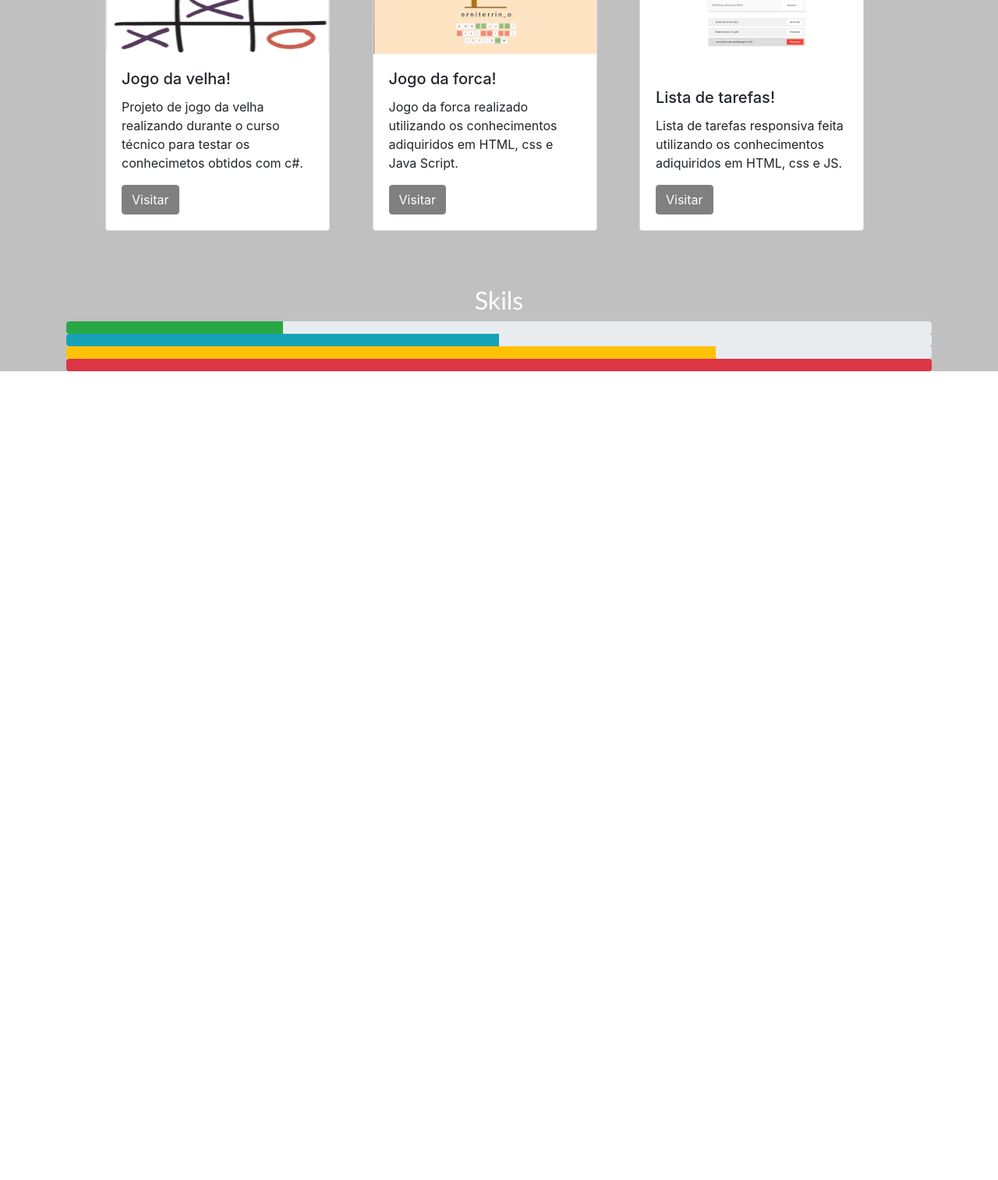
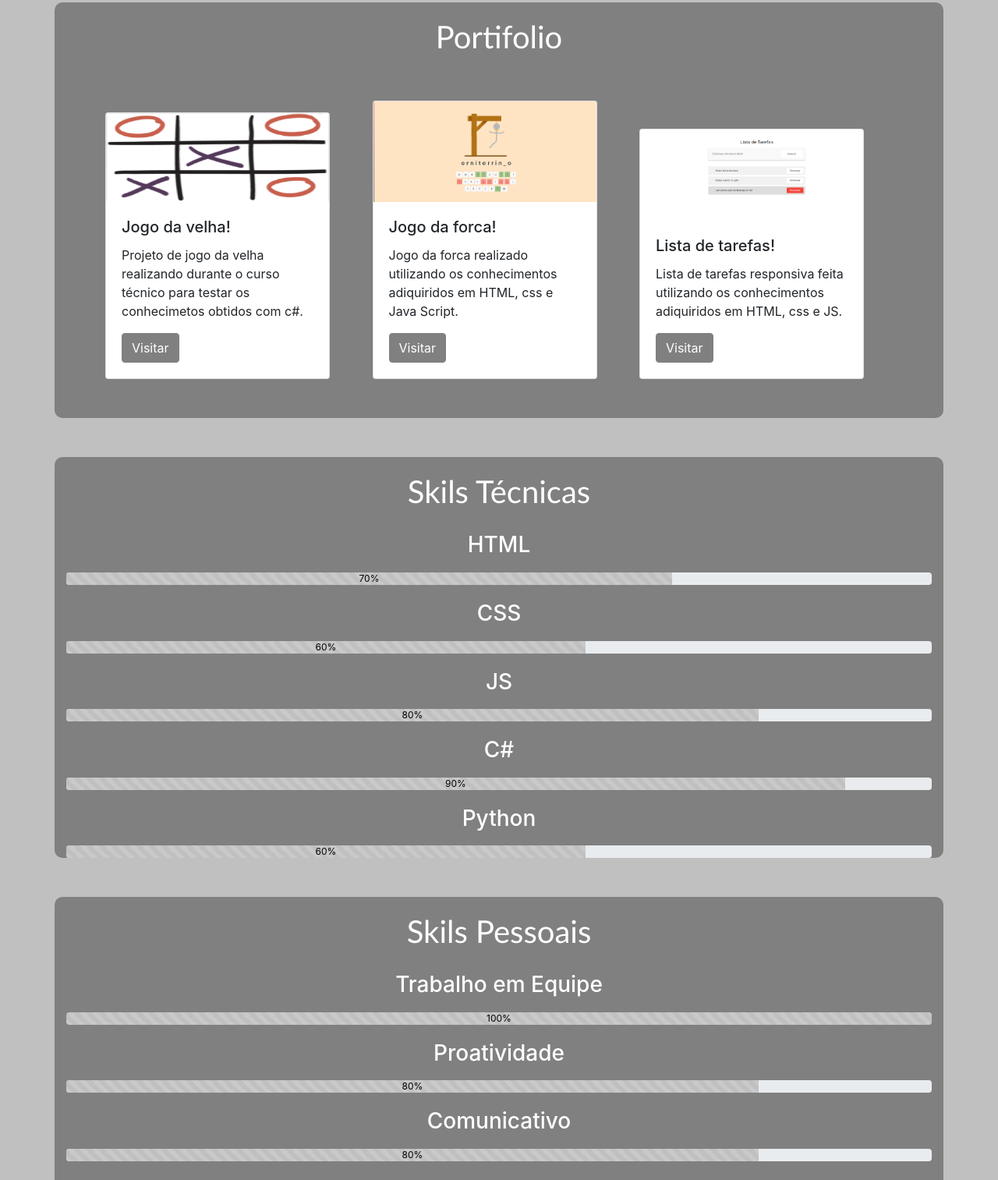
Before and after one commit to NicolasMoreira137/ficha_tecnica, a plain HTML site: page pagina.html in a window 1280 px wide. Shown: the part 1219-2732 px from the top of the page at 78% size. Before the commit the page ends 1695 px from the top, so only its background shows below. Drawn offline with nearby package versions, Linux system fonts and the light colour scheme.

Commit message:
criando skills e containers

```diff
--- a/estilo.css
+++ b/estilo.css
@@ -15,7 +15,7 @@
 
 #cabecalho {
     background-color: gray;
-    height: 150px;
+    height: 170px;
     text-align: center;
 
 }
@@ -40,20 +40,13 @@
 
 }
 
-#eu {
-    position: absolute;
-    top: 15px;
 
-    right: 40px;
-    width: 150px;
-    border-radius: 10px;
-}
 
 #fundo {
     background-color: silver;
 }
 
-h2 {
+h1 {
     text-align: center;
     font-family: 'Gill Sans', 'Gill Sans MT', Calibri, 'Trebuchet MS', sans-serif;
     color: white;
@@ -69,8 +62,6 @@ h2 {
     border-radius: 10px;
 }
 
-
-
 .background {
     padding-right: 5px;
     padding-left: 5px;
@@ -80,9 +71,6 @@ h2 {
     border-radius: 10px;
     border-color: black;
 }
-
-
-
 
 .informacoes h3, h4 {
     text-align: center;
@@ -101,3 +89,34 @@ h2 {
     margin-bottom: 10px;
     margin-top: 10px;
 }
+
+#skils {
+    color: white;
+    text-align: center;
+
+}
+
+#skils h3 {
+    color: white;
+    text-align: center;
+    padding-bottom: 10px;
+}
+
+#linguagens {
+    padding-top: 20px;
+}
+
+.corbarra {
+    background-color: silver;
+    color: black;
+
+}
+
+.container {
+
+    border-radius: 10px;
+    background-color: grey;
+    margin-top: 50px;
+
+
+}
--- a/pagina.html
+++ b/pagina.html
@@ -37,7 +37,7 @@
 
   <div id="fundo">
     <div>
-      <h2>Informações pessoais</h2>
+      <h1>Informações pessoais</h1>
       <div id="area d-block">
         <div class="container campos">
           <div class="row background">
@@ -66,9 +66,9 @@
 
           </div>
         </div>
-
+        <div>
           <div id="informacoes" class="container">
-          <h2> Formações Acadêmicas</h2>
+            <h1> Formações Acadêmicas</h1>
 
             <div class="card border-secondary mb-3 card1" style="max-width: 18rem;">
               <div class="card-header">E.E.Anibal De Freitas</div>
@@ -79,12 +79,12 @@
                   Freitas.</p>
               </div>
             </div>
-
             <div class="card border-secondary mb-3 card1" style="max-width: 18rem;">
               <div class="card-header"> Escola Salesiana São josé</div>
               <div class="card-body text-secondary">
                 <h5 class="card-title">Técnico em Infornatica</h5>
-              <p class="card-text"> Em 2021 dei inicio ao curso tecnico de informatica na ESSj, obtido por meio de bolsa
+                <p class="card-text"> Em 2021 dei inicio ao curso tecnico de informatica na ESSj, obtido por meio de
+                  bolsa
                   escolar.</p>
               </div>
             </div>
@@ -97,11 +97,12 @@
                 </p>
               </div>
             </div>
+          </div>
 
+          <div id="informacoes" class="container">
+            <div id="cards">
 
-
-          <div id="cards">
-            <h2>Portifolio</h2>
+              <h1>Portifolio</h1>
               <div class="card" style="width: 18rem;">
                 <img class="card-img-top" src="velha.png" alt="Imagem de capa do card">
                 <div class="card-body">
@@ -117,7 +118,8 @@
                 <img class="card-img-top" src="forca.png" alt="Imagem de capa do card">
                 <div class="card-body">
                   <h5 class="card-title">Jogo da forca!</h5>
-                <p class="card-text">Jogo da forca realizado utilizando os conhecimentos adiquiridos em HTML, css e Java
+                  <p class="card-text">Jogo da forca realizado utilizando os conhecimentos adiquiridos em HTML, css e
+                    Java
                     Script. </p>
                   <a target="_blank" href="https://github.com/NicolasMoreira137/projeto-jogo-da-forca"
                     class="btn btn-primary">Visitar</a>
@@ -127,7 +129,8 @@
                 <img class="card-img-top" src="tarefas.png" alt="Imagem de capa do card">
                 <div class="card-body">
                   <h5 class="card-title">Lista de tarefas!</h5>
-                <p class="card-text">Lista de tarefas responsiva feita utilizando os conhecimentos adiquiridos em HTML,
+                  <p class="card-text">Lista de tarefas responsiva feita utilizando os conhecimentos adiquiridos em
+                    HTML,
                     css
                     e JS.</p>
                   <a target="_blank" href="https://github.com/NicolasMoreira137/lista_de_tarefas"
@@ -136,25 +139,82 @@
               </div>
 
             </div>
-          <div>
-            <h2>Skils</h2>
+          </div>
+
+          <div id="informacoes" class="container">
+            <div id="skils">
+              <h1>Skils Técnicas</h1>
+            </div>
+            <div class=" background2">
+
+              <div class="skils">
+
+                <div id="skils">
+
+                  <h3 id="linguagens">HTML</h3>
                   <div class="progress">
-              <div class="progress-bar-animated bg-success" role="progressbar" style="width: 25%" aria-valuenow="25"
-                aria-valuemin="0" aria-valuemax="100"></div>
+                    <div class="progress-bar progress-bar-striped progress-bar-animated corbarra" role="progressbar"
+                      style="width: 70%;" aria-valuenow="25" aria-valuemin="0" aria-valuemax="100">70%</div>
                   </div>
+                  <h3 id="linguagens">CSS</h3>
                   <div class="progress">
-              <div class="progress-bar bg-info" role="progressbar" style="width: 50%" aria-valuenow="50"
-                aria-valuemin="0" aria-valuemax="100"></div>
+                    <div class="progress-bar progress-bar-striped progress-bar-animated corbarra" role="progressbar"
+                      style="width: 60%;" aria-valuenow="25" aria-valuemin="0" aria-valuemax="100">60%</div>
                   </div>
+                  <h3 id="linguagens">JS</h3>
                   <div class="progress">
-              <div class="progress-bar bg-warning" role="progressbar" style="width: 75%" aria-valuenow="75"
-                aria-valuemin="0" aria-valuemax="100"></div>
+                    <div class="progress-bar progress-bar-striped progress-bar-animated corbarra" role="progressbar"
+                      style="width: 80%;" aria-valuenow="25" aria-valuemin="0" aria-valuemax="100">80%</div>
                   </div>
+                  <h3 id="linguagens">C#</h3>
                   <div class="progress">
-              <div class="progress-bar bg-danger" role="progressbar" style="width: 100%" aria-valuenow="100"
-                aria-valuemin="0" aria-valuemax="100"></div>
+                    <div class="progress-bar progress-bar-striped progress-bar-animated corbarra" role="progressbar"
+                      style="width: 90%;" aria-valuenow="25" aria-valuemin="0" aria-valuemax="100">90%</div>
+                  </div>
+                  <h3 id="linguagens">Python</h3>
+                  <div class="progress">
+                    <div class="progress-bar progress-bar-striped progress-bar-animated corbarra" role="progressbar"
+                      style="width: 60%;" aria-valuenow="25" aria-valuemin="0" aria-valuemax="100">60%</div>
                   </div>
                 </div>
+              </div>
+
+            </div>
+          </div>
+
+          <div id="informacoes" class="container">
+
+            <div id="skils">
+
+              <h1>Skils Pessoais</h1>
+              <h3 id="linguagens">Trabalho em Equipe</h3>
+              <div class="progress">
+                <div class="progress-bar progress-bar-striped progress-bar-animated corbarra" role="progressbar"
+                  style="width: 100%;" aria-valuenow="25" aria-valuemin="0" aria-valuemax="100">100%</div>
+              </div>
+              <h3 id="linguagens">Proatividade</h3>
+              <div class="progress">
+                <div class="progress-bar progress-bar-striped progress-bar-animated corbarra" role="progressbar"
+                  style="width: 80%;" aria-valuenow="25" aria-valuemin="0" aria-valuemax="100">80%</div>
+              </div>
+              <h3 id="linguagens">Comunicativo</h3>
+              <div class="progress">
+                <div class="progress-bar progress-bar-striped progress-bar-animated corbarra" role="progressbar"
+                  style="width: 80%;" aria-valuenow="25" aria-valuemin="0" aria-valuemax="100">80%</div>
+              </div>
+              <h3 id="linguagens">C#</h3>
+              <div class="progress">
+                <div class="progress-bar progress-bar-striped progress-bar-animated corbarra" role="progressbar"
+                  style="width: 90%;" aria-valuenow="25" aria-valuemin="0" aria-valuemax="100">90%</div>
+              </div>
+              <h3 id="linguagens">Python</h3>
+              <div class="progress">
+                <div class="progress-bar progress-bar-striped progress-bar-animated corbarra" role="progressbar"
+                  style="width: 60%;" aria-valuenow="25" aria-valuemin="0" aria-valuemax="100">60%</div>
+              </div>
+            </div>
+          </div>
+
 
 
 
```
Lines whose indentation alone changed are shown as unchanged.
